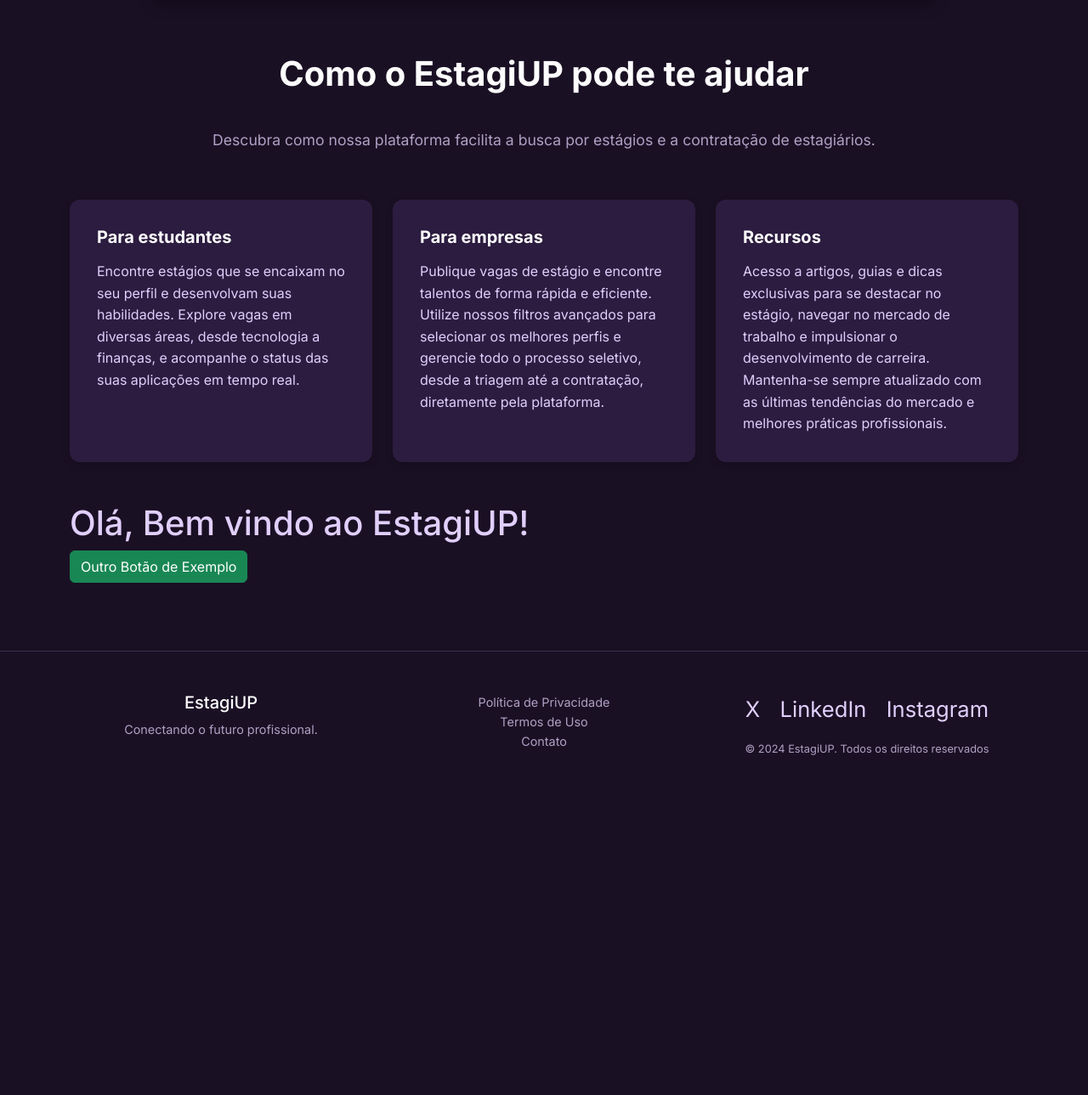
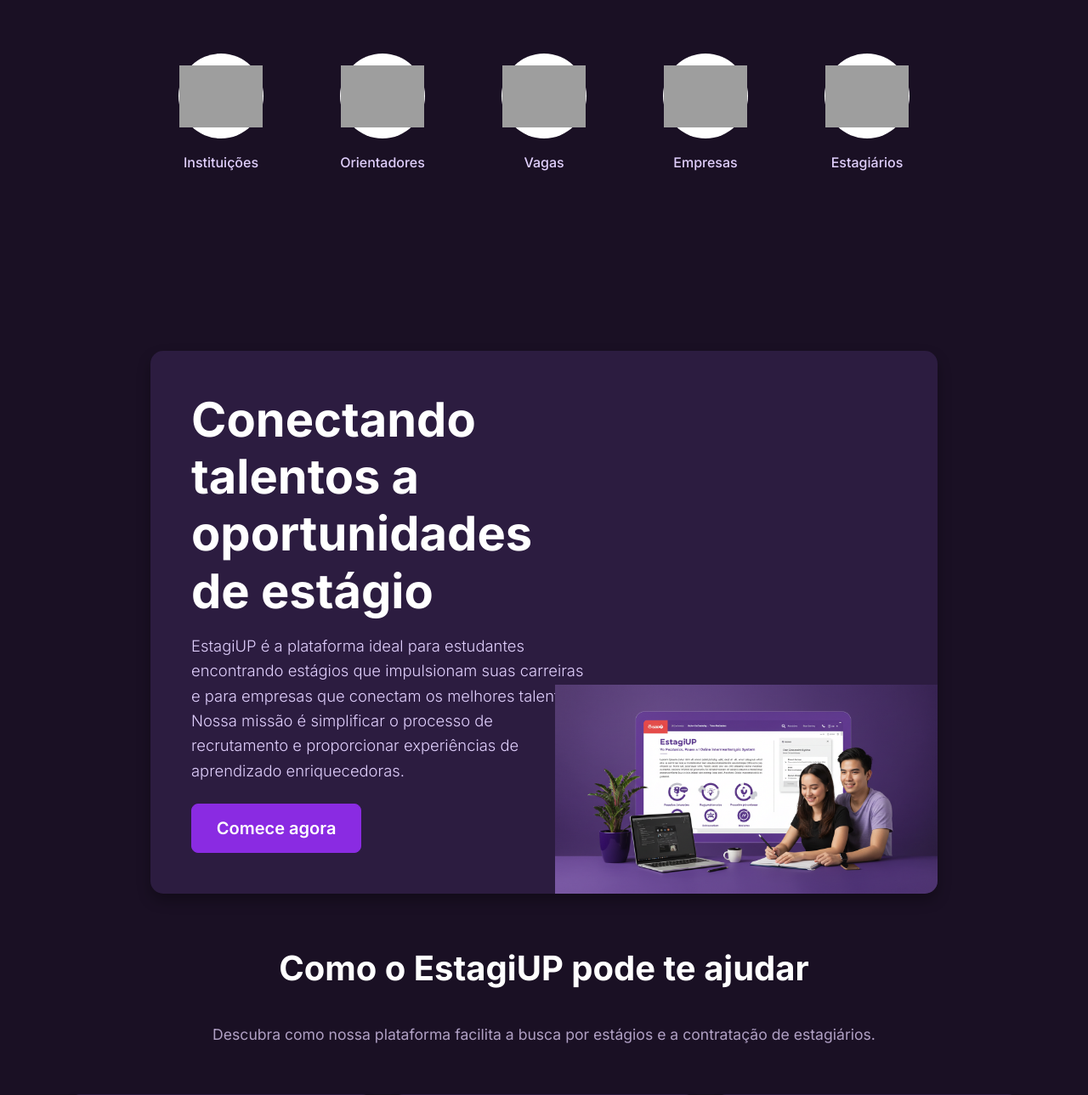
Before and after one commit to nunesguilr/estagiup, a Django app: page / in a window 1280 px wide. Shown: the part 768-2057 px from the top of the page at 85% size. Before the commit the page ends 1657 px from the top, so only its background shows below. Run offline with Django 4.2, Linux system fonts and the light colour scheme; some libraries are stand-ins or nearby versions; grey boxes are pictures that could not be loaded.

Commit message:
06/08 - Index Atualizado

```diff
--- a/estagiup/static/meucss/style.css
+++ b/estagiup/static/meucss/style.css
@@ -289,3 +289,91 @@ body {
   margin-left: 280px;
   width: calc(100% - 280px);
 }
+
+/* ========================================= */
+/* NOVOS ESTILOS PARA A HOMEPAGE V2          */
+/* ========================================= */
+
+.page-wrapper {
+    background-color: #F0F2F5; /* Fundo cinza claro para a parte de cima */
+    color: #1a1024; /* Texto escuro para contraste */
+}
+
+/* Nova Seção Hero */
+.hero-v2 {
+    padding: 6rem 0;
+}
+
+.hero-v2-text h1 {
+    color: #1a1024;
+    line-height: 1em;
+    font-size: 2.8rem;
+    text-align: end;
+}
+
+.hero-v2-text p {
+    color: #1a1024;
+    text-align: justify;
+}
+
+.hero-v2-buttons .btn-outline-light {
+    border-color: #1a1024;
+    color: #1a1024;
+}
+
+.hero-v2-buttons .btn-outline-light:hover {
+    background-color: #1a1024;
+    color: #fff;
+}
+
+/* Seção de Ícones */
+.features-section {
+    background-color: #1a1024; /* Fundo roxo escuro */
+    color: #e0cffc; /* Texto lilás claro */
+    padding: 8rem 0 4rem;
+    position: relative;
+}
+
+/* Curva no topo da seção de ícones */
+.features-curve {
+    position: absolute;
+    top: 0;
+    left: 0;
+    width: 100%;
+    overflow: hidden;
+    line-height: 0;
+    transform: translateY(-99%); /* Puxa a curva para cima */
+}
+
+/* Itens circulares com ícones */
+.feature-item {
+    display: flex;
+    flex-direction: column;
+    align-items: center;
+    gap: 1rem;
+}
+
+.feature-icon {
+    width: 100px;
+    height: 100px;
+    border-radius: 50%;
+    background-color: #fff;
+    display: flex;
+    align-items: center;
+    justify-content: center;
+    padding: 1px;
+    transition: transform 0.3s ease;
+}
+
+.feature-icon img {
+    max-width: 100%;
+    max-height: 100%;
+}
+
+.feature-item:hover .feature-icon {
+    transform: scale(1.1) translateY(-5px);
+}
+
+.feature-item p {
+    font-weight: 500;
+}
--- a/estagiup/templates/_navbar.html
+++ b/estagiup/templates/_navbar.html
@@ -1,7 +1,9 @@
  <!-- Navbar -->
     <nav class="navbar navbar-expand-lg navbar-dark fixed-top">
         <div class="container">
-            <a class="navbar-brand" href="{% url 'home' %}">EstagiUP</a>
+            <a class="navbar-brand" href="{% url 'home' %}">
+                <img src="../static/image/logo.png" alt="Logo EstagiUP" style="height: 50px;">
+            </a>
             <button class="navbar-toggler" type="button" data-bs-toggle="collapse" data-bs-target="#navbarNav" aria-controls="navbarNav" aria-expanded="false" aria-label="Toggle navigation">
                 <span class="navbar-toggler-icon"></span>
             </button>
--- a/estagiup/templates/index.html
+++ b/estagiup/templates/index.html
@@ -4,6 +4,78 @@
 {% block title %}Página Inicial{% endblock %}
 
 {% block content %}
+<div class="page-wrapper">
+    <section class="hero-v2 container text-center text-md-start">
+        <div class="row align-items-center">
+            <div class="col-md-6">
+                <div class="hero-v2-graphic">
+                    <img src="{% static 'image/image-inicial-home.png' %}" alt="Ilustração 3D de estudantes e profissionais" class="img-fluid">
+                </div>
+            </div>
+            <div class="col-md-6 hero-v2-text">
+                <h1 class="display-3 fw-bold">Divulgue e Controle ESTÁGIOS aqui e agora!!!</h1>
+                <p class="lead my-4">O <span style="font-weight: bold;">Sistema de Estágios</span> lhe proporciona criar contas, desenvolver atividades, e compartilhá-las, além de editar e excluir.</p>
+                <div class="hero-v2-buttons">
+                    <a href="#" class="btn btn-primary-custom btn-lg">Cadastrar</a>
+                    <a href="#" class="btn btn-outline-light btn-lg">Entrar</a>
+                </div>
+            </div>
+        </div>
+    </section>
+
+    <section class="features-section">
+        <div class="container">
+            <div class="row g-4 text-center justify-content-center">
+
+                <div class="col-6 col-md-4 col-lg-2">
+                    <div class="feature-item">
+                        <div class="feature-icon">
+                            <img src="{% static 'image/icon-instituicoes' %}" alt="Ícone de Instituições">
+                        </div>
+                        <p>Instituições</p>
+                    </div>
+                </div>
+
+                <div class="col-6 col-md-4 col-lg-2">
+                    <div class="feature-item">
+                        <div class="feature-icon">
+                            <img src="{% static 'image/icon-orientadores' %}" alt="Ícone de Orientadores">
+                        </div>
+                        <p>Orientadores</p>
+                    </div>
+                </div>
+
+                <div class="col-6 col-md-4 col-lg-2">
+                    <div class="feature-item">
+                        <div class="feature-icon">
+                            <img src="{% static 'image/icon-vagas' %}" alt="Ícone de Vagas">
+                        </div>
+                        <p>Vagas</p>
+                    </div>
+                </div>
+
+                <div class="col-6 col-md-4 col-lg-2">
+                    <div class="feature-item">
+                        <div class="feature-icon">
+                            <img src="{% static 'image/icon-empresas' %}" alt="Ícone de Empresas">
+                        </div>
+                        <p>Empresas</p>
+                    </div>
+                </div>
+
+                <div class="col-6 col-md-4 col-lg-2">
+                    <div class="feature-item">
+                        <div class="feature-icon">
+                            <img src="{% static 'image/icon-estagiarios' %}" alt="Ícone de Estagiários">
+                        </div>
+                        <p>Estagiários</p>
+                    </div>
+                </div>
+
+            </div>
+        </div>
+    </section>
+</div>
 
     <!-- Hero Section -->
     <div class="container my-5 pt-5">
@@ -17,7 +89,7 @@
                             <a href="#" class="btn btn-primary-custom btn-lg">Comece agora</a>
                         </div>
                         <div class="col-md-5 d-none d-md-block">
-                             <img src="{% static 'img/hero_image_placeholder.png' %}" onerror="this.onerror=null;this.src='https://placehold.co/400x300/2c1c40/e0cffc?text=EstagiUP+Hero';" alt="Pessoas trabalhando juntas em um projeto" class="hero-image img-fluid">
+                           <img src="{% static 'image/teste.jpg' %}" alt="Pessoas trabalhando juntas em um projeto" class="hero-image img-fluid">
                         </div>
                     </div>
                 </div>
```
Also changed, not shown: estagiup/db.sqlite3, estagiup/static/image/icon-empresas.png (added), estagiup/static/image/icon-instituicoes.png (added), estagiup/static/image/icon-orientadores.png (added), estagiup/static/image/icon-vagas.png (added), estagiup/static/image/icons-estagiarios.png (added), estagiup/static/image/image-inicial-home.png (added), estagiup/static/image/logo.png (added), estagiup/static/image/teste.jpg (added).
